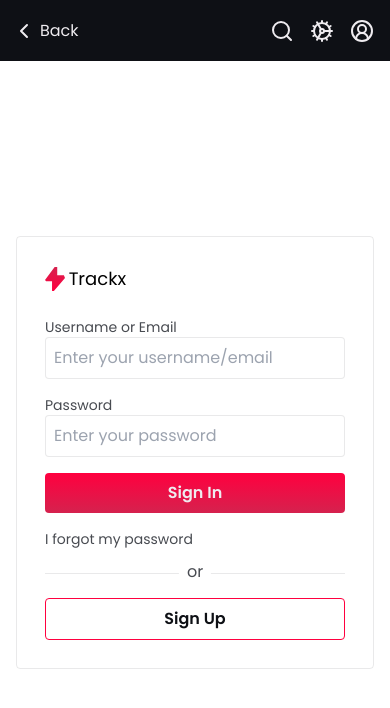
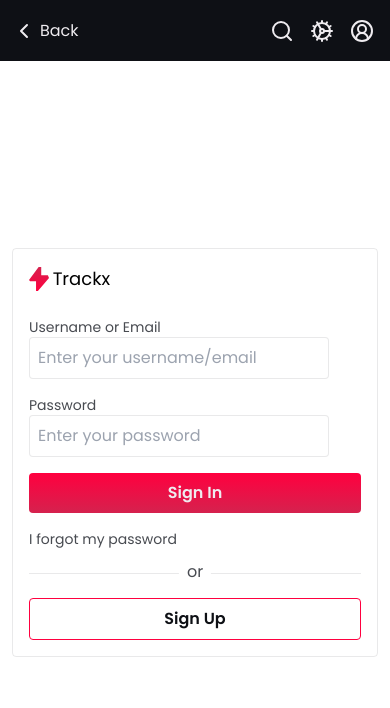
Before and after one commit to stardusteight-d4c/gametracker, a Next.js app in the folder web/: page /login in a window 390 px wide. Shown: the top 708 px of the page. Built offline with nearby package versions, Linux system fonts and the light colour scheme.

Commit message:
chore: make Login page responsiveness

```diff
--- a/web/src/app/(auth)/login/page.tsx
+++ b/web/src/app/(auth)/login/page.tsx
@@ -20,7 +20,7 @@ export default function Login() {
     <main className="w-screen min-h-screen">
       <div className="flex flex-col h-screen items-center justify-center">
         <Navbar search={false} signIn={false} back={true} />
-        {renderLogin()}
+        <div className="w-full px-3 lg:px-0">{renderLogin()}</div>
       </div>
     </main>
   )
--- a/web/src/modules/auth/pages/login/components/SignIn.tsx
+++ b/web/src/modules/auth/pages/login/components/SignIn.tsx
@@ -4,7 +4,7 @@ interface SignInProps {
 
 export const SignIn = ({ onTypeChange }: SignInProps) => {
   return (
-    <div className="flex flex-col border border-dark-mid/10 mt-[61px] rounded p-7">
+    <div className="flex flex-col border border-dark-mid/10 mt-[61px] rounded p-4 md:p-7">
       <div className="flex cursor-pointer items-center gap-x-1 mb-6 w-fit">
         <img src="/assets/logo.svg" alt="" className="h-[24px]" />
         <span className="text-lg">Trackx</span>
--- a/web/src/modules/auth/pages/login/components/SignUp.tsx
+++ b/web/src/modules/auth/pages/login/components/SignUp.tsx
@@ -4,7 +4,7 @@ interface SignUpProps {
 
 export const SignUp = ({ onTypeChange }: SignUpProps) => {
   return (
-    <div className="flex flex-col border border-dark-mid/10 mt-[61px] rounded p-7">
+    <div className="flex flex-col border border-dark-mid/10 mt-[61px] rounded p-4 md:p-7">
       <div className="flex cursor-pointer items-center gap-x-1 mb-6 w-fit">
         <img src="/assets/logo.svg" alt="" className="h-[24px]" />
         <span className="text-lg">Trackx</span>
```
